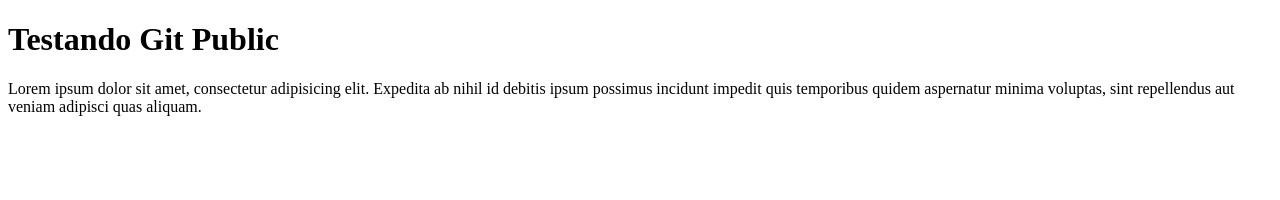
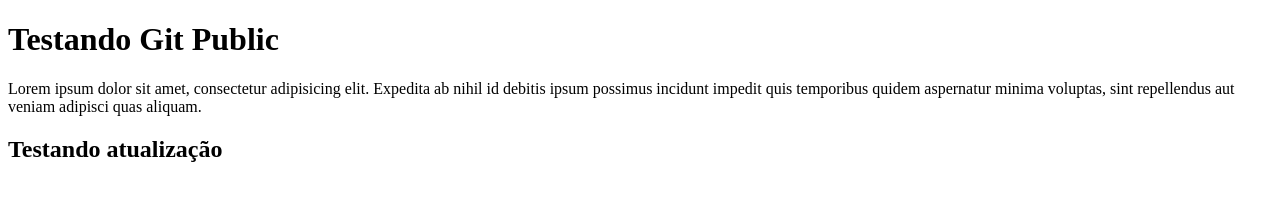
Before and after one commit to gasparfranciscogulungo/Project_html, a plain HTML site: page index.html in a window 1280 px wide. Drawn offline with Linux system fonts and the light colour scheme.

Commit message:
h2 adicionado

```diff
--- a/index.html
+++ b/index.html
@@ -9,5 +9,7 @@
     <h1>Testando Git Public</h1>
 
     <p>Lorem ipsum dolor sit amet, consectetur adipisicing elit. Expedita ab nihil id debitis ipsum possimus incidunt impedit quis temporibus quidem aspernatur minima voluptas, sint repellendus aut veniam adipisci quas aliquam.</p>
+
+    <h2>Testando atualização</h2>
 </body>
 </html>
```
